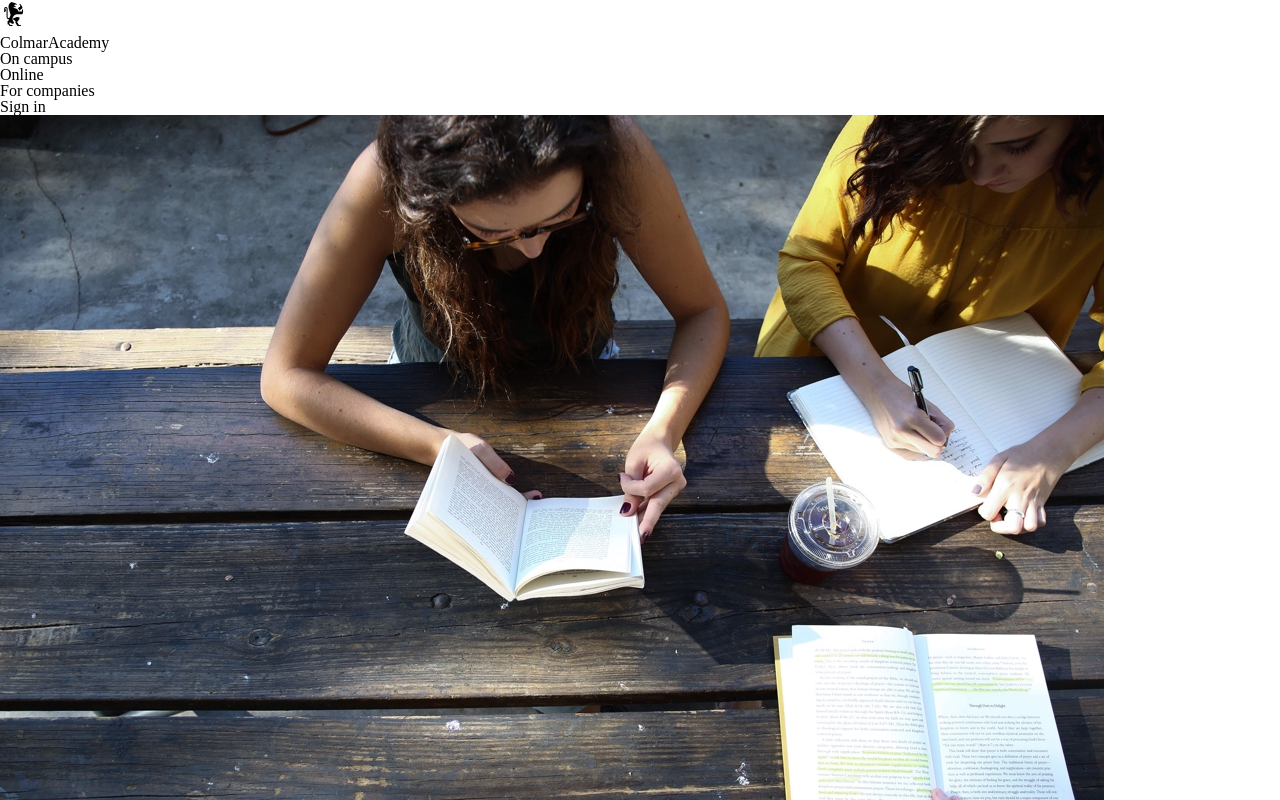
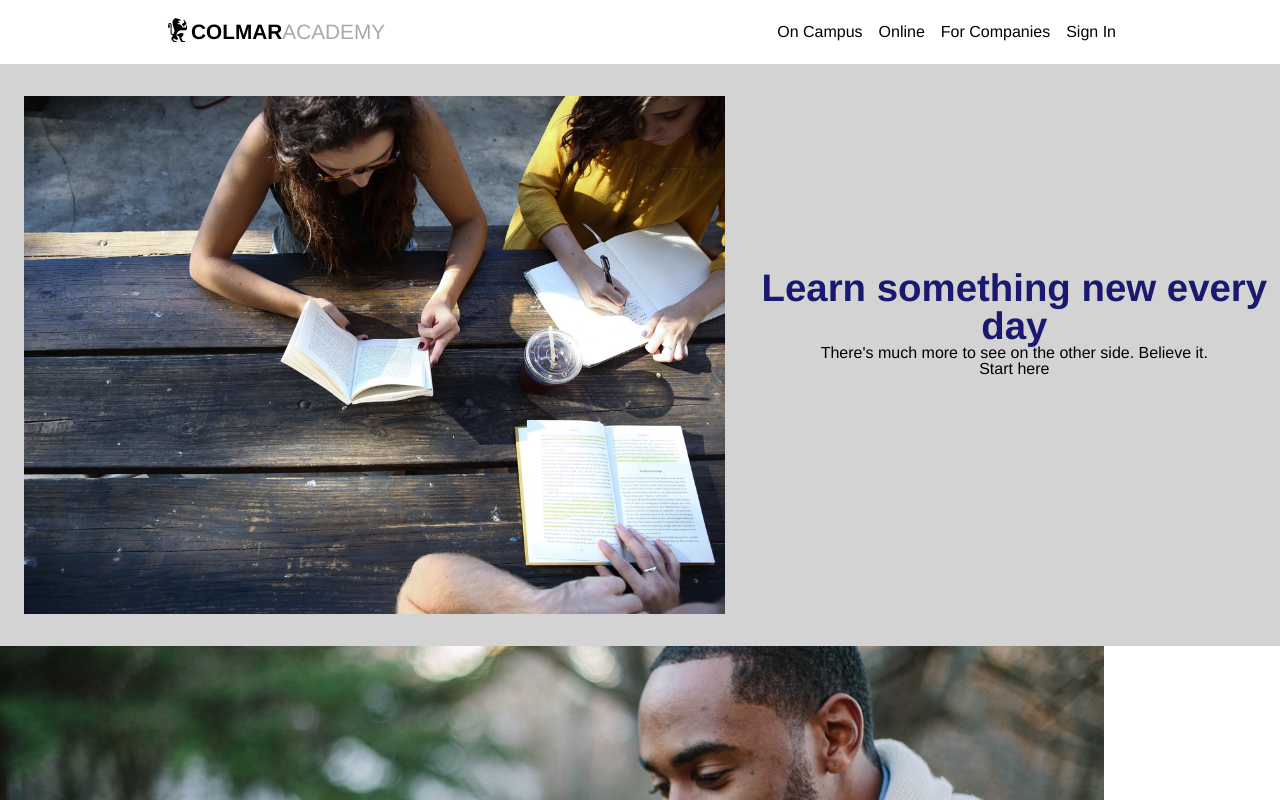
Before and after one commit to orlyrory/colmaracademy, a plain HTML site: page index.html in a window 1280 px wide. Shown: the top 800 px of the page. Drawn offline with Linux system fonts and the light colour scheme.

Commit message:
Added styling for navigation. Started on hero image section.

```diff
--- a/index.html
+++ b/index.html
@@ -5,10 +5,11 @@
     <meta name="viewport" content="width=device-width, initial-scale=1.0">
     <link rel="stylesheet" href="./resources/css/reset.css">
     <link rel="stylesheet" href="./resources/css/style.css">
-    <title></title>
+    <title>Colmar Academy</title>
 </head>
 
 <body>
+
     <!-- NAVIGATION -->
     <nav>
         <div class="flex-nav-container">
@@ -17,10 +18,10 @@
                 <p><span>Colmar</span>Academy</p>
             </div>
             <ul>
-                <li>On campus</li>
+                <li>On Campus</li>
                 <li>Online</li>
-                <li>For companies</li>
-                <li>Sign in</li>
+                <li>For Companies</li>
+                <li>Sign In</li>
             </ul>
         </div>
     </nav>
@@ -28,7 +29,7 @@
     <!-- HERO IMAGE SECTION -->
 
     <header>
-
+        <div class="flex-top-content-container">
             <div class="flex-left-content">
                 <img src="resources/images/banner.jpg" alt="Students studying outdoors on bench">
             </div>
@@ -38,7 +39,7 @@
                 <p>There's much more to see on the other side. Believe it.</p>
                 <div class="button">Start here</div>
             </div>
-
+        </div>
     </header>
 
     <!-- 60/40 FIRST SPLIT CONTENT SECTION -->
@@ -87,37 +88,37 @@
         <h2>Start Learning</h2>
         <div class="flex-box-content-container">
             <div class="flex-box-item">
-                <img src="./resources/images/course-software.jpg">
+                <img src="./resources/images/course-software.jpg" alt="Two computer monitors on desk">
                 <h3>Software engineering</h3>
                 <h4>Courses</h4>
                 <p>Web Development, Mobile Development, iOT, APIs</p>
             </div>
             <div class="flex-box-item">
-                <img src="./resources/images/course-computer-art.jpg">
+                <img src="./resources/images/course-computer-art.jpg" alt="Person holding phone">
                 <h3>Software engineering</h3>
                 <h4>Courses</h4>
                 <p>Web Development, Mobile Development, iOT, APIs</p>
             </div>
             <div class="flex-box-item">
-                <img src="./resources/images/course-design.jpg">
+                <img src="./resources/images/course-design.jpg" alt="Person holding old film camera">
                 <h3>Software engineering</h3>
                 <h4>Courses</h4>
                 <p>Web Development, Mobile Development, iOT, APIs</p>
             </div>
             <div class="flex-box-item">
-                <img src="./resources/images/course-data.jpg">
+                <img src="./resources/images/course-data.jpg" alt="Laptop  with data on screen">
                 <h3>Software engineering</h3>
                 <h4>Courses</h4>
                 <p>Web Development, Mobile Development, iOT, APIs</p>
             </div>
             <div class="flex-box-item">
-                <img src="./resources/images/course-business.jpg">
+                <img src="./resources/images/course-business.jpg" alt="Chess pieces">
                 <h3>Software engineering</h3>
                 <h4>Courses</h4>
                 <p>Web Development, Mobile Development, iOT, APIs</p>
             </div>
             <div class="flex-box-item">
-                <img src="./resources/images/course-marketing.jpg">
+                <img src="./resources/images/course-marketing.jpg" alt="Smart watch on person's wrist">
                 <h3>Software engineering</h3>
                 <h4>Courses</h4>
                 <p>Web Development, Mobile Development, iOT, APIs</p>
@@ -131,20 +132,25 @@
         <h2></h2>
         <div class="flex-split-content-container">
             <div class="flex-left-content">
-                <video></video>
-                <h4></h4>
-                <p></p>
+                <video width="60%" height="auto" controls>
+                <source src="./resources/videos/thesis.mp4" type="video/mp4">
+                    Your browser does not support the video tag.
+                </video>
+                <h4>Reimagine urban</h4>
+                <p>"Et fore minim hic eiusmod. Aliquip
+                    ipsum ingeniis pariatur, ullamco anim quae ea velit. Se mandaremus ad cupidatat
+                    eu quis possumus et coniunctione. Ut quis laborum arbitror."</p>
             </div>
             <div class="flex-column-container">
                 <div class="flex-column-content">
-                    <img>
-                    <h3></h3>
-                    <p></p>
+                    <img src="./resources/images/thesis-fisma.jpg" alt="Messy desk with phone and papers">
+                    <h3>Fisma: Design and Prototype</h3>
+                    <p>Designer showcase of new prototype product</p>
                 </div>
                 <div class="flex-column-content">
-                    <img>
-                    <h3></h3>
-                    <p></p>
+                    <img src="./resources/images/thesis-now-and-then.jpg" alt="Skyscraper in gentle fog">
+                    <h3>Now and then</h3>
+                    <p>Research study about New York</p>
                 </div>
             </div>
         </div>
@@ -153,7 +159,7 @@
     <!-- FOOTER -->
 
     <footer>
-        <p id="copyright"></p>
+        <p>&#169;2016 Colmar Academy. All rights reserved</p>
         <ul>
             <li>Terms</li>
             <li>Privacy</li>
--- a/resources/css/style.css
+++ b/resources/css/style.css
@@ -0,0 +1,98 @@
+html {
+   font-family:  Helvetica;
+    font-size: 16px;
+}
+
+body {
+
+    margin: 0 auto;
+}
+
+h1 {
+    font-size: 2.4em;
+    font-weight: bold;
+    color: midnightblue;
+}
+
+/* NAVIGATION BAR */
+
+nav {
+    position: fixed;
+    background-color: white;
+    width: 100%;
+}
+
+.flex-nav-container {
+    display: flex;
+    justify-content: space-between;
+    align-items: center;
+    height: 64px;
+    width: 1000px;
+    margin: 0 auto;
+}
+
+.flex-nav-logo {
+    display: flex;
+    align-items: center;
+}
+
+.flex-nav-logo {
+    padding-left: 24px;
+}
+
+.flex-nav-logo img {
+    height: 2em;
+}
+
+.flex-nav-logo p {
+    text-transform: uppercase;
+    color: darkgray;
+    font-weight: normal;
+    font-size: 1.3em;
+}
+
+.flex-nav-logo p span:nth-child(1) {
+    color: black;
+    font-weight: bold;
+}
+
+.flex-nav-container ul {
+    display: flex;
+    align-items: center;
+}
+
+.flex-nav-container li {
+    padding-right: 16px;
+}
+
+.flex-nav-container li:nth-last-child(1) {
+    padding-right: 24px;
+}
+
+/* HERO IMAGE SECTION */
+
+header {
+    background-color: lightgray;
+}
+
+.flex-top-content-container {
+    display: flex;
+    align-items: center;
+    justify-content: flex-start;
+}
+
+header .flex-left-content {
+    margin-top: 64px;
+    display: flex;
+    align-items: center;
+    width: 60%;
+    padding: 32px 24px;
+}
+
+header .flex-left-content img {
+    width: 100%;
+}
+
+header .flex-header-container {
+    text-align: center;
+}
```
Lines whose indentation alone changed are shown as unchanged.
